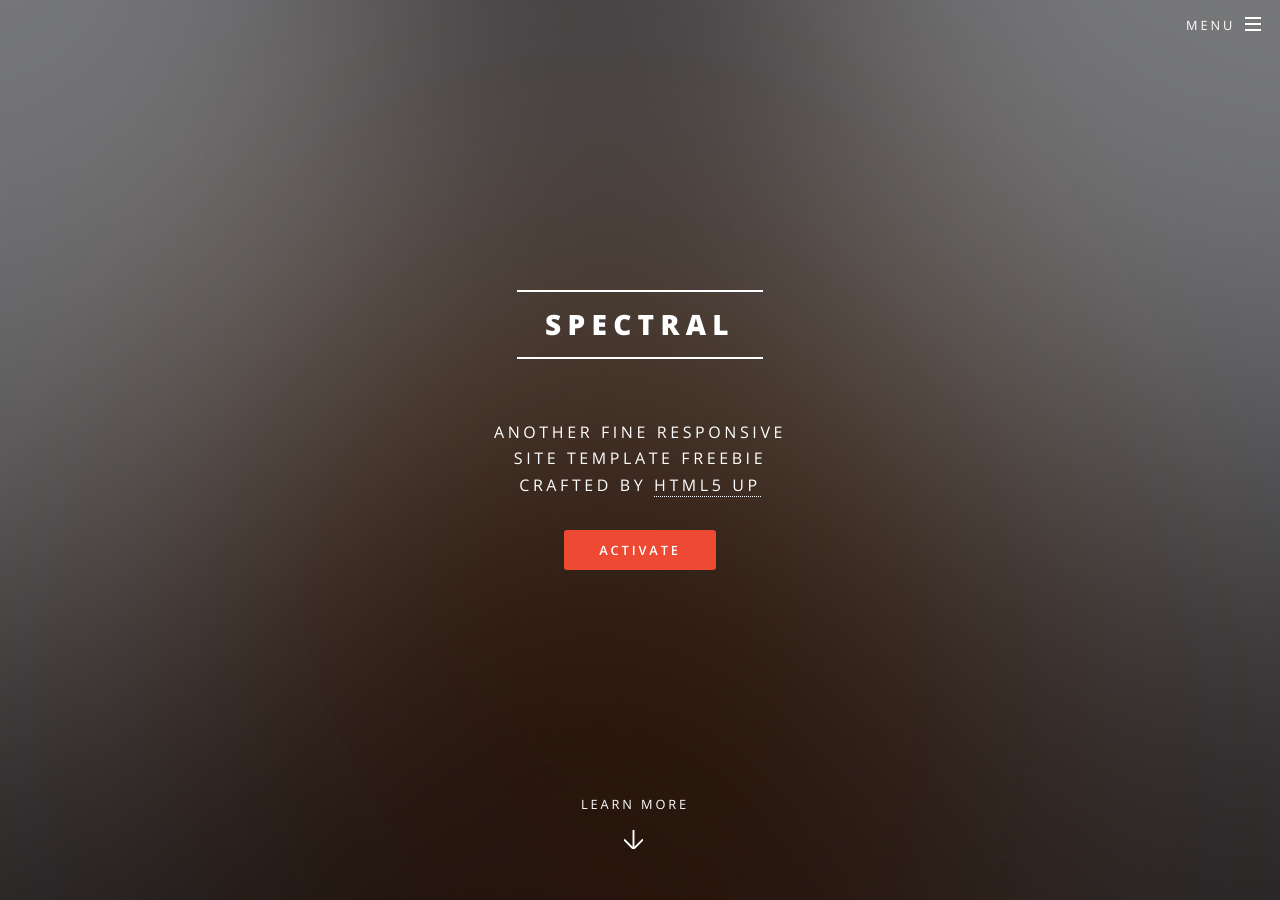
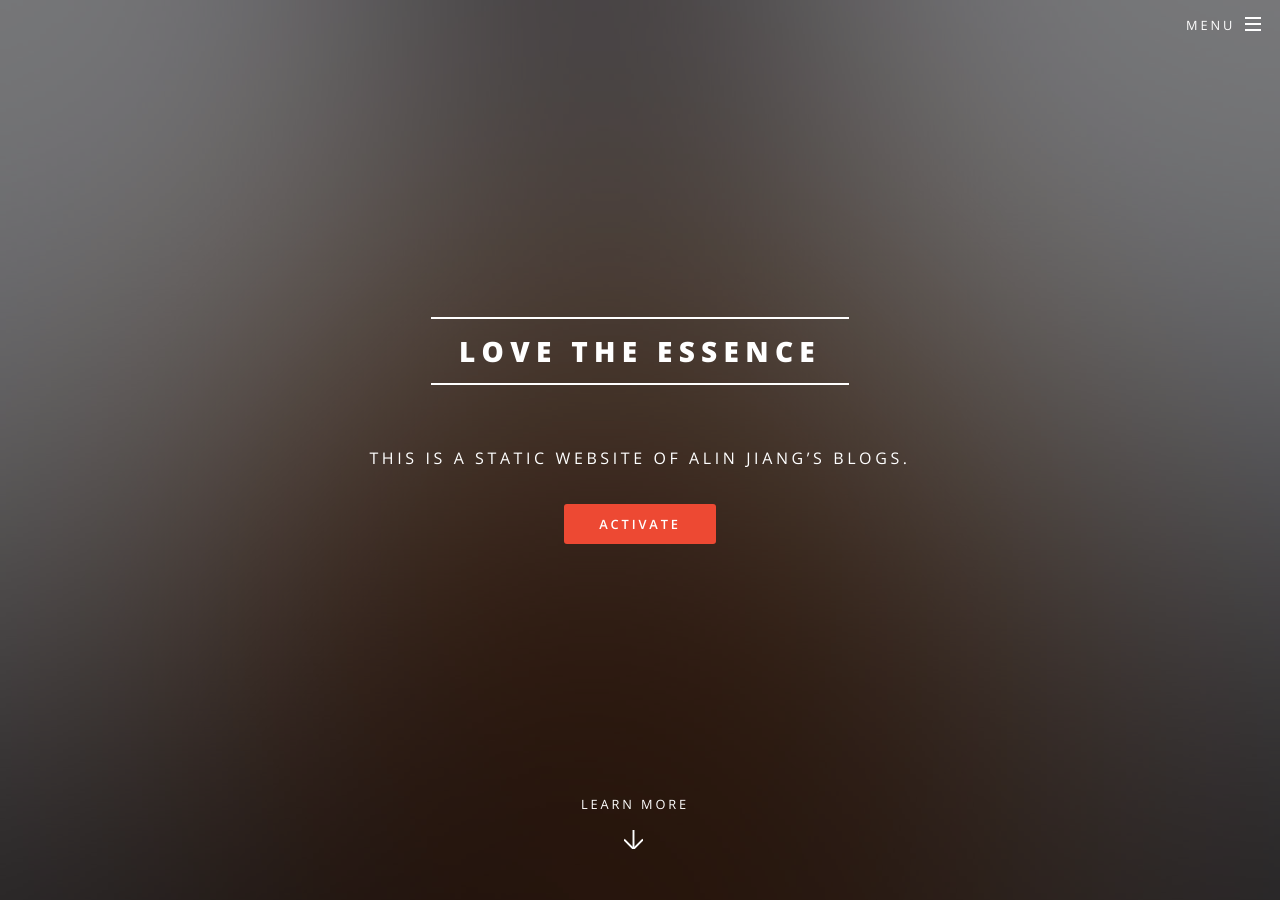
Before and after one commit to AlinJiang/AlinJiang.github.io, a Jekyll site: the page built from index.html, in a window 1280 px wide and 900 px high. Built offline with Jekyll 4.4.1, drawn with Linux system fonts in a browser that asks for light colours; some of the changed text lies outside the part shown.

Commit message:
modified _config.yml

```diff
--- a/_config.yml
+++ b/_config.yml
@@ -2,14 +2,12 @@
 #
 
 # Site settings
-title: Spectral
+title: LOVE THE ESSENCE
 description: |
-  Another fine responsive
-  site template freebie
-  crafted by [HTML5 UP](http://html5up.net)
-owner: Your Name # or company name
+  This is a static website of Alin Jiang's blogs.
+owner: Alin Jiang # or company name
 first_published: 2016 # if migrating another site, the year of your first publish
-email: your-email@domain.com
+email: j1i2a3n4g5jiang@gmail.com
 baseurl: "" # the subpath of your site, e.g. /blog
 url: "http://yourdomain.com" # the base hostname & protocol for your site
 social:
@@ -18,7 +16,7 @@ social:
   linkedin-square: https://linkedin.com/in/<username>
   facebook-official: https://facebook.com/<username>
   google-plus-square: https://plus.google.com/u/0/+<username>
-  #email: /contact/
+  email: https://j1i2a3n4g5jiang@gmail.com
   #flickr:
   #instagram:
   #youtube-square:
```
